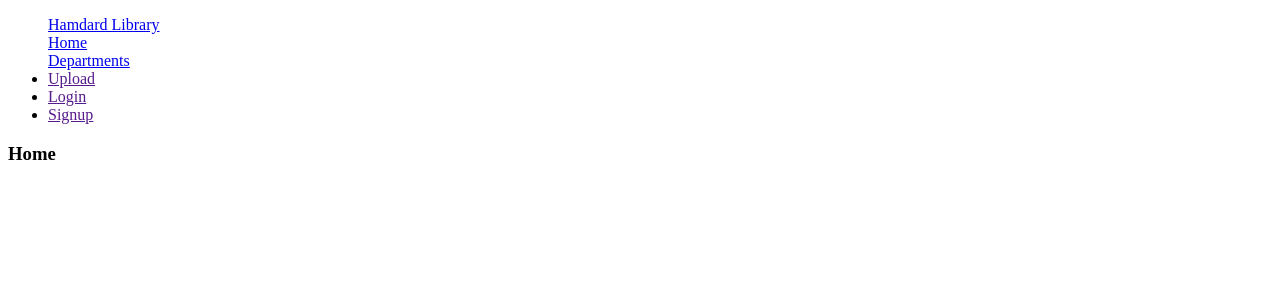
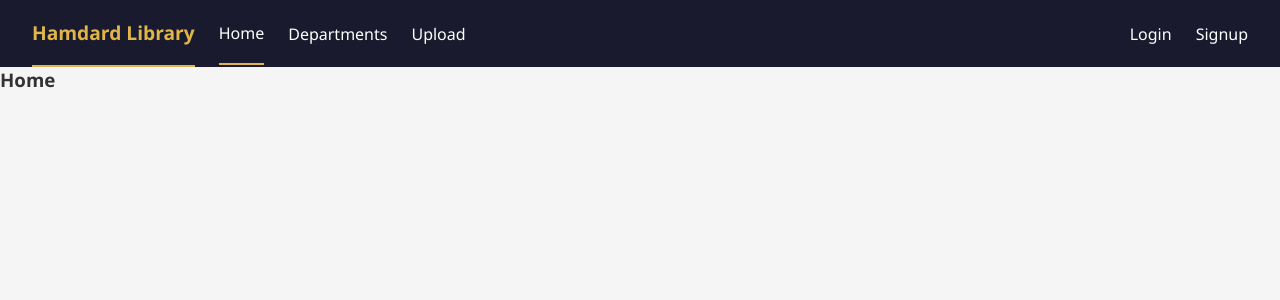
Before and after one commit to Rachit74/hamdard-library-frontend, a Vue app: page / in a window 1280 px wide. Shown: the top 300 px of the page. Built offline with nearby package versions, Linux system fonts and the light colour scheme.

Commit message:
file fetch by department and basic styling

```diff
--- a/package.json
+++ b/package.json
@@ -10,6 +10,7 @@
     "format": "prettier --write --experimental-cli src/"
   },
   "dependencies": {
+    "axios": "^1.13.5",
     "vue": "^3.5.27",
     "vue-router": "^5.0.2"
   },
--- /dev/null
+++ b/src/assets/main.css
@@ -0,0 +1,20 @@
+/* main.css */
+* {
+    margin: 0;
+    padding: 0;
+    box-sizing: border-box;
+}
+
+body {
+    font-family: 'Segoe UI', sans-serif;
+    background-color: #f5f5f5;
+    color: #333;
+}
+
+a {
+    text-decoration: none;
+}
+
+ul {
+    list-style: none;
+}
--- /dev/null
+++ b/src/components/FileComponent.vue
@@ -0,0 +1,82 @@
+<script setup>
+defineProps({
+    file: {
+        type: Object,
+        required: true,
+    }
+})
+</script>
+
+<template>
+    <div class="file-card">
+        <div class="file-header">
+            <h4>{{ file.file_name }}</h4>
+            <span class="semester">Semester {{ file.semester }}</span>
+        </div>
+        <div class="file-footer">
+            <span class="department">{{ file.file_department }}</span>
+            <a :href="file.file_path" target="_blank" class="download-btn">Open</a>
+        </div>
+    </div>
+</template>
+
+<style scoped>
+.file-card {
+    background: #fff;
+    border: 1px solid #e0e0e0;
+    border-radius: 8px;
+    padding: 1rem 1.5rem;
+    display: flex;
+    flex-direction: column;
+    gap: 0.75rem;
+    transition: box-shadow 0.2s;
+}
+
+.file-card:hover {
+    box-shadow: 0 4px 12px rgba(0, 0, 0, 0.1);
+}
+
+.file-header {
+    display: flex;
+    justify-content: space-between;
+    align-items: center;
+}
+
+.file-header h4 {
+    font-size: 1rem;
+    color: #1a1a2e;
+    margin: 0;
+}
+
+.semester {
+    font-size: 0.8rem;
+    background: #f0f0f0;
+    padding: 0.2rem 0.6rem;
+    border-radius: 20px;
+    color: #555;
+}
+
+.file-footer {
+    display: flex;
+    justify-content: space-between;
+    align-items: center;
+}
+
+.department {
+    font-size: 0.85rem;
+    color: #888;
+}
+
+.download-btn {
+    background: #1a1a2e;
+    color: #fff;
+    padding: 0.4rem 1rem;
+    border-radius: 6px;
+    font-size: 0.85rem;
+    transition: background 0.2s;
+}
+
+.download-btn:hover {
+    background: #e0b54a;
+}
+</style>
--- a/src/components/Navbar.vue
+++ b/src/components/Navbar.vue
@@ -1,12 +1,54 @@
 <template>
     <nav>
-        <ul>
-            <RouterLink to="/">Hamdard Library</RouterLink><br>
-            <RouterLink to="/">Home</RouterLink><br>
-            <RouterLink to="/departments">Departments</RouterLink>
+        <ul class="nav-left">
+            <li class="brand"><RouterLink to="/">Hamdard Library</RouterLink></li>
+            <li><RouterLink to="/">Home</RouterLink></li>
+            <li><RouterLink to="/departments">Departments</RouterLink></li>
             <li><a href="">Upload</a></li>
+        </ul>
+        <ul class="nav-right">
             <li><a href="">Login</a></li>
             <li><a href="">Signup</a></li>
         </ul>
     </nav>
 </template>
+
+<style scoped>
+nav {
+    display: flex;
+    justify-content: space-between;
+    align-items: center;
+    background-color: #1a1a2e;
+    padding: 0 2rem;
+}
+
+ul {
+    display: flex;
+    align-items: center;
+    list-style: none;
+    margin: 0;
+    padding: 0;
+    gap: 1.5rem;
+}
+
+a, .router-link-active, .router-link-exact-active {
+    color: #fff;
+    text-decoration: none;
+    padding: 1.2rem 0;
+    display: block;
+}
+
+a:hover {
+    color: #e0b54a;
+}
+
+.brand a {
+    font-size: 1.2rem;
+    font-weight: bold;
+    color: #e0b54a;
+}
+
+.router-link-active {
+    border-bottom: 2px solid #e0b54a;
+}
+</style>
--- a/src/main.js
+++ b/src/main.js
@@ -1,5 +1,6 @@
 import { createApp } from 'vue'
 import App from './App.vue'
 import router from './router'
+import './assets/main.css'
 
 createApp(App).use(router).mount('#app')
--- a/src/views/Files.vue
+++ b/src/views/Files.vue
@@ -1,13 +1,36 @@
 <script setup>
+import axios from 'axios';
+import { ref, onMounted } from 'vue';
+import FileComponent from '@/components/FileComponent.vue';
+
+const BASE_URL = "http://localhost:8000/api";
+
+const files = ref([]);
+
 const props = defineProps(
     {
         department: String
     }
 )
 
-console.log(props.department);
+const getFiles = async () => {
+    try {
+        const response = await axios.get(`${BASE_URL}/files/?department=${props.department}`);
+        files.value = response.data
+    } catch (error) {
+        console.log(error)
+    }
+}
+
+onMounted(getFiles);
+
 </script>
 
 <template>
     {{ props.department }} files
+
+
+    <div v-for="file in files" :key="file.id">
+        <FileComponent :file="file" />
+    </div>
 </template>
```
Also changed, not shown: 1 other file (tests, documents, lock files or other folders).
